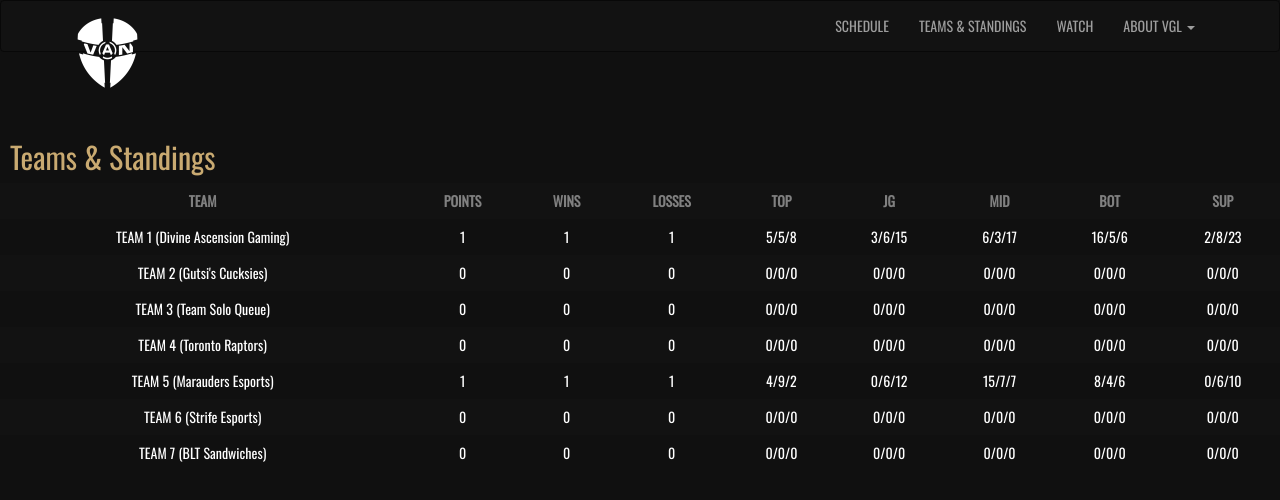
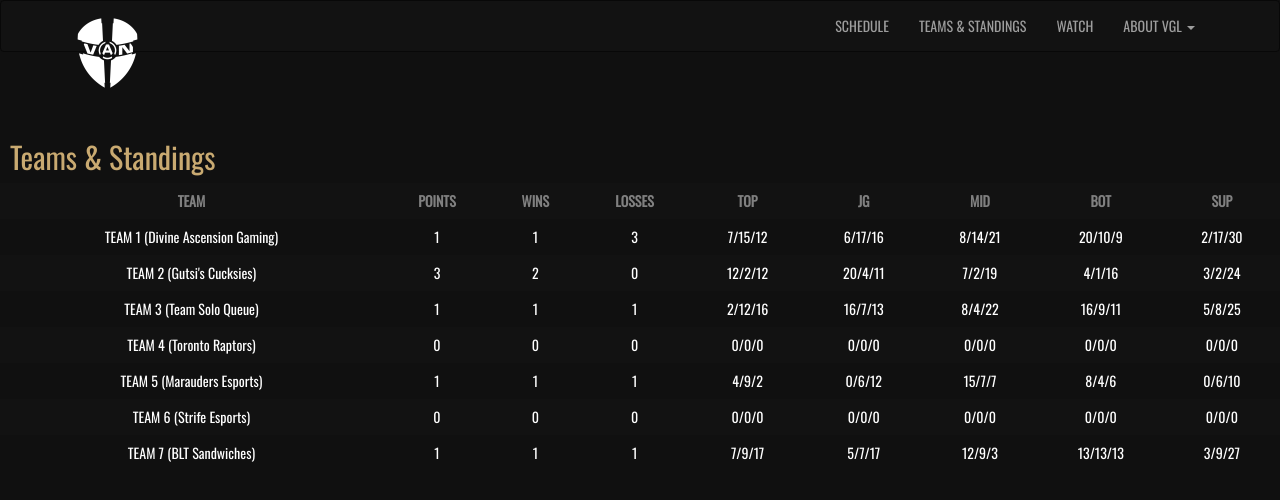
Before and after one commit to dawong8/vangamingleague, a React (Create React App) app: page /teams in a window 1280 px wide. Shown: the top 500 px of the page. Built offline with nearby package versions, Linux system fonts and the light colour scheme.

Commit message:
score changes

```diff
--- a/src/teams.js
+++ b/src/teams.js
@@ -27,38 +27,38 @@ class Teams extends Component {
 			    <td>TEAM 1 (Divine Ascension Gaming)</td>
 			    <td> 1 </td>
 			    <td> 1</td>
-			    <td> 1</td>
-			    <td> 5/5/8</td>
-			    <td> 3/6/15</td>
-			    <td> 6/3/17</td>
-			    <td> 16/5/6</td>
-			    <td> 2/8/23</td>
+			    <td> 3</td>
+			    <td> 7/15/12</td>
+			    <td> 6/17/16</td>
+			    <td> 8/14/21</td>
+			    <td> 20/10/9</td>
+			    <td> 2/17/30</td>
 
 			  </tr>
 			  <tr>
 			    <td>TEAM 2 (Gutsi's Cucksies)</td>
-			    <td> 0 </td>
+			    <td> 3 </td>
 
+			    <td> 2</td>
 			    <td> 0</td>
-			    <td> 0</td>
-			    <td> 0/0/0</td>
-			    <td> 0/0/0</td>
-			    <td> 0/0/0</td>
-			    <td> 0/0/0</td>
-			    <td> 0/0/0</td>
+			    <td> 12/2/12</td>
+			    <td> 20/4/11</td>
+			    <td> 7/2/19</td>
+			    <td> 4/1/16</td>
+			    <td> 3/2/24</td>
 
 			  </tr>
 			  <tr>
 			    <td>TEAM 3 (Team Solo Queue)</td>
-			    <td> 0 </td>
+			    <td> 1 </td>
 
-			    <td> 0</td>
-			    <td> 0</td>
-			    <td> 0/0/0</td>
-			    <td> 0/0/0</td>
-			    <td> 0/0/0</td>
-			    <td> 0/0/0</td>
-			    <td> 0/0/0</td>
+			    <td> 1</td>
+			    <td> 1</td>
+			    <td> 2/12/16</td>
+			    <td> 16/7/13</td>
+			    <td> 8/4/22</td>
+			    <td> 16/9/11</td>
+			    <td> 5/8/25</td>
 
 			  </tr>
 			  <tr>
@@ -102,15 +102,15 @@ class Teams extends Component {
 			  </tr>
 			  <tr>
 			    <td>TEAM 7 (BLT Sandwiches)</td>
-			    <td> 0</td>
+			    <td> 1</td>
 
-			    <td> 0</td>
-			    <td> 0</td>
-			    <td> 0/0/0</td>
-			    <td> 0/0/0</td>
-			    <td> 0/0/0</td>
-			    <td> 0/0/0</td>
-			    <td> 0/0/0</td>
+			    <td> 1</td>
+			    <td> 1</td>
+			    <td> 7/9/17</td>
+			    <td> 5/7/17</td>
+			    <td> 12/9/3</td>
+			    <td> 13/13/13</td>
+			    <td> 3/9/27</td>
 
 			  </tr>
 			</table>
```
